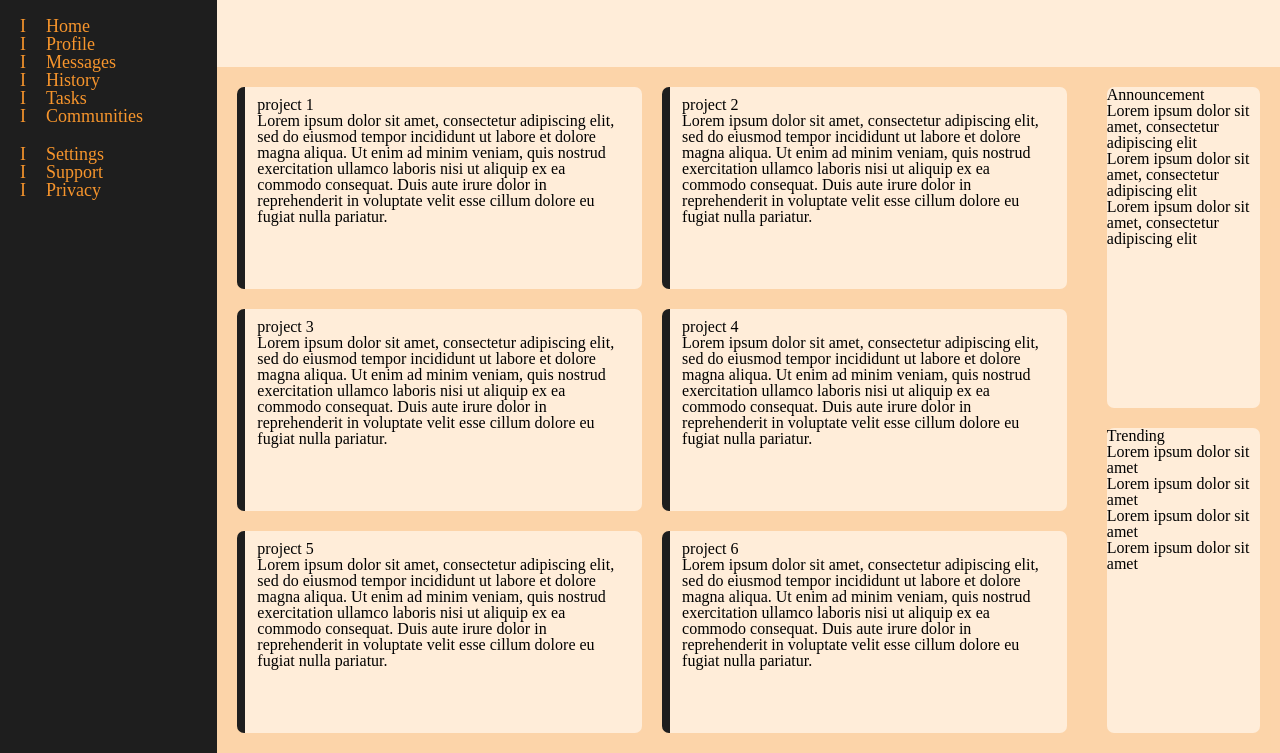
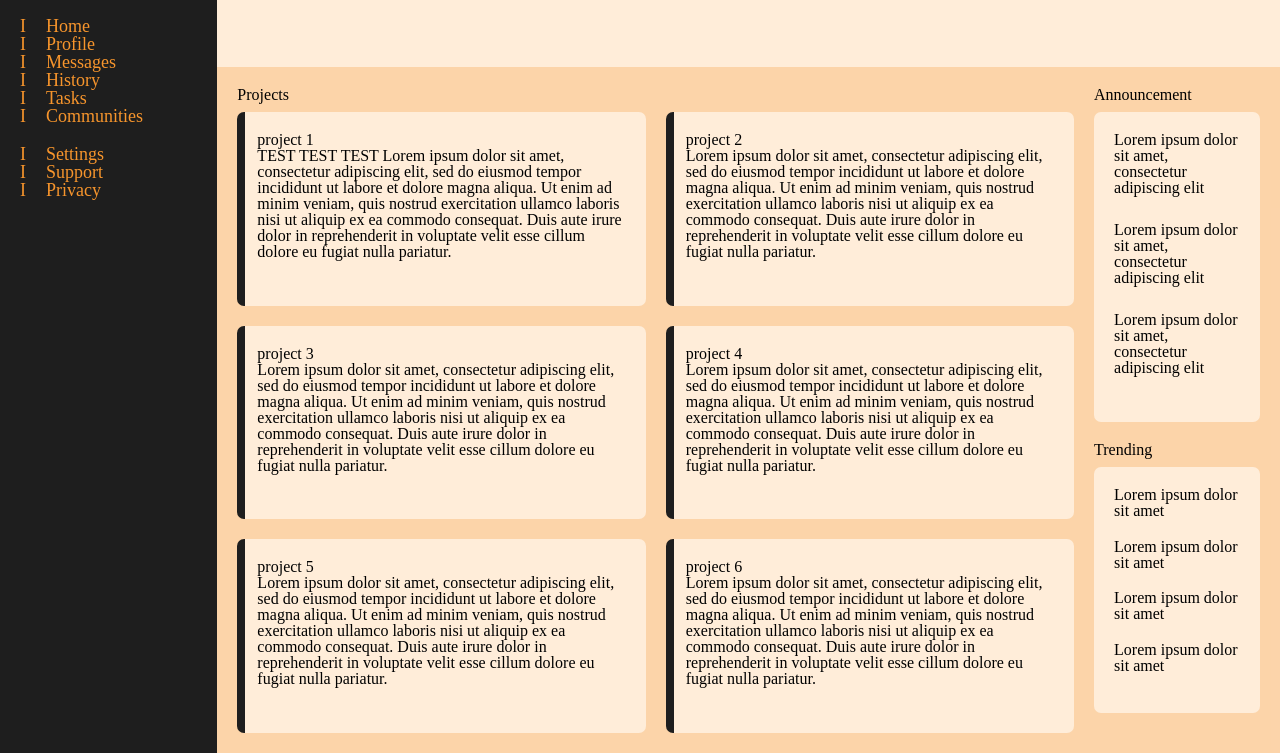
Before and after one commit to Fossu/odin-dashboard, a plain HTML site: page index.html in a window 1280 px wide. Shown: the part 47-800 px from the top of the page. Drawn offline with Linux system fonts and the light colour scheme.

Commit message:
Format projects, announcements and news

```diff
--- a/index.html
+++ b/index.html
@@ -63,9 +63,11 @@
       </div>
     </div>
     <div class="content">
+      <div class="projectsWithHeader">
+      <div class="pojectsHeader">Projects</div>
       <div class="projects">
         <div class="project"><div class="title">project 1</div>
-        Lorem ipsum dolor sit amet, consectetur adipiscing elit, sed do eiusmod tempor incididunt ut labore et dolore magna aliqua. Ut enim ad minim veniam, quis nostrud exercitation ullamco laboris nisi ut aliquip ex ea commodo consequat. Duis aute irure dolor in reprehenderit in voluptate velit esse cillum dolore eu fugiat nulla pariatur.
+        TEST TEST TEST Lorem ipsum dolor sit amet, consectetur adipiscing elit, sed do eiusmod tempor incididunt ut labore et dolore magna aliqua. Ut enim ad minim veniam, quis nostrud exercitation ullamco laboris nisi ut aliquip ex ea commodo consequat. Duis aute irure dolor in reprehenderit in voluptate velit esse cillum dolore eu fugiat nulla pariatur.
       </div>
         <div class="project"><div class="title">project 2</div>
         Lorem ipsum dolor sit amet, consectetur adipiscing elit, sed do eiusmod tempor incididunt ut labore et dolore magna aliqua. Ut enim ad minim veniam, quis nostrud exercitation ullamco laboris nisi ut aliquip ex ea commodo consequat. Duis aute irure dolor in reprehenderit in voluptate velit esse cillum dolore eu fugiat nulla pariatur.
@@ -83,17 +85,24 @@
         Lorem ipsum dolor sit amet, consectetur adipiscing elit, sed do eiusmod tempor incididunt ut labore et dolore magna aliqua. Ut enim ad minim veniam, quis nostrud exercitation ullamco laboris nisi ut aliquip ex ea commodo consequat. Duis aute irure dolor in reprehenderit in voluptate velit esse cillum dolore eu fugiat nulla pariatur.
       </div>
       </div>
+      </div>
       <div class="news">
-        <div class="announcements"><div class="title">Announcement</div>
+        <div class="announcementsWithHeader">
+        <div class="title">Announcement</div>
+        <div class="announcements">
         <div class="ann">Lorem ipsum dolor sit amet, consectetur adipiscing elit</div>
         <div class="ann">Lorem ipsum dolor sit amet, consectetur adipiscing elit</div>
         <div class="ann">Lorem ipsum dolor sit amet, consectetur adipiscing elit</div>
       </div>
-        <div class="trending"><div class="title">Trending</div>
+      </div>
+        <div class="trendingWithHeader">
+        <div class="title">Trending</div>
+        <div class="trending">
         <div class="tr">Lorem ipsum dolor sit amet</div>
         <div class="tr">Lorem ipsum dolor sit amet</div>
         <div class="tr">Lorem ipsum dolor sit amet</div>
         <div class="tr">Lorem ipsum dolor sit amet</div>
+      </div>
       </div>
       </div>
     </div>
--- a/style.css
+++ b/style.css
@@ -36,6 +36,7 @@
   display: grid;
   grid-auto-flow: column;
   grid-auto-columns: 4.5fr 1fr;
+  padding: 20px;
 }
 
 .icon_with_text {
@@ -46,12 +47,16 @@
   font-size: 18px;
   justify-items: start;
 }
-
+.projectsWithHeader {
+  display: grid;
+  grid-template-columns: 1fr;
+  grid-template-rows: 10px 1fr;
+}
 .projects {
   display: grid;
   grid-template-columns: 1fr 1fr;
   grid-template-rows: 1fr 1fr 1fr;
-  padding: 20px;
+  padding-top: 15px;
   row-gap: 20px;
   column-gap: 20px;
 }
@@ -59,19 +64,32 @@
 .project {
   background-image: linear-gradient(to left, rgba(0,0,0,0) 98%, var(--one) 2%);
   padding-left: 20px;
-  padding-right: 10px;
-  padding-top: 10px;
-  padding-bottom: 10px;
 }
 
 .project, .announcements, .trending {
   background-color: var(--one3);
   border-radius: 7px;
+  padding-right: 20px;
+  padding-top: 20px;
+  padding-bottom: 20px;
+  padding-left: 20px;
+}
+
+.announcements, .trending {
+  display: grid;
+}
+
+.announcementsWithHeader, .trendingWithHeader {
+  display: grid;
+  row-gap: 5px;
+  grid-template-columns: 1fr;
+  grid-template-rows: 20px 1fr;
 }
 
 .news {
   display: grid;
-  padding: 20px;
+  padding-bottom: 20px;
+  padding-left: 20px;
   row-gap: 20px;
 }
 
```
